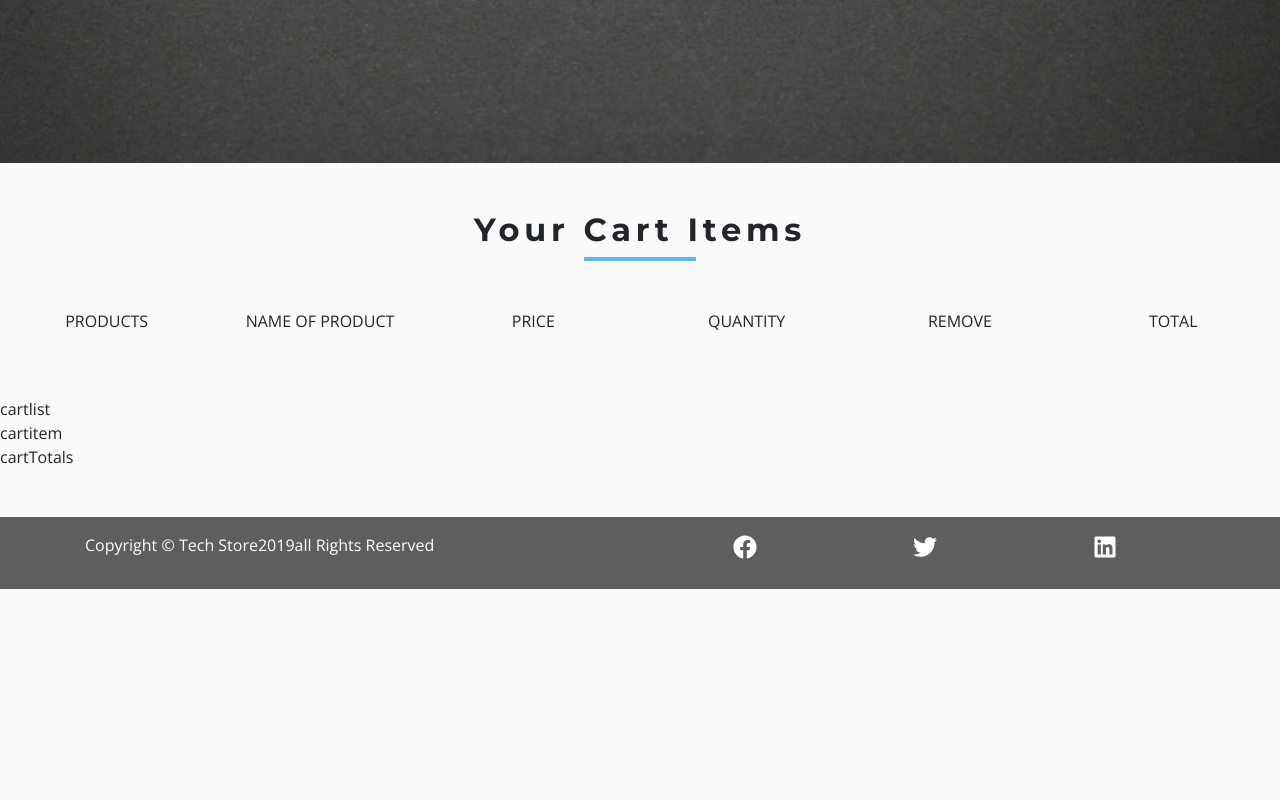
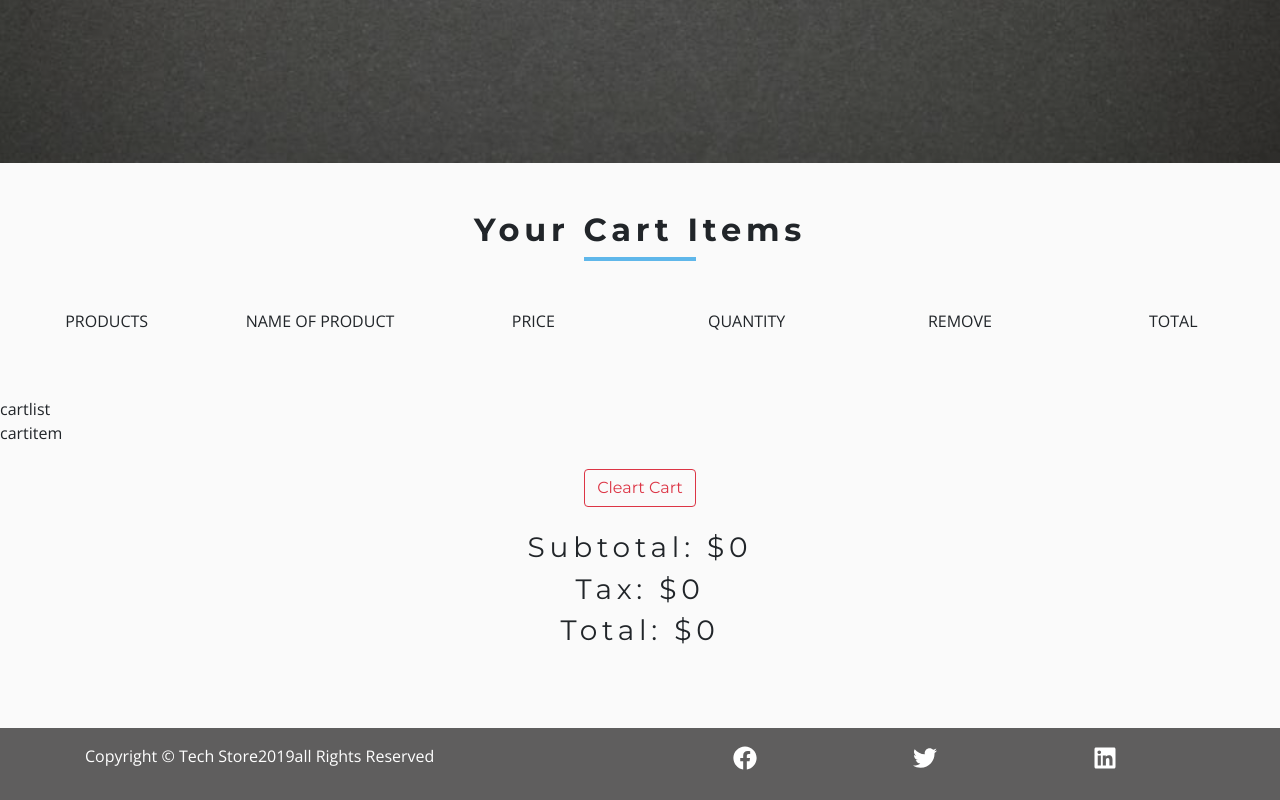
Before and after one commit to jpesg/react-tech-store-app, a React (Create React App) app: page /cart in a window 1280 px wide. Shown: the part 378-1178 px from the top of the page. Before the commit the page ends 967 px from the top, so only its background shows below. Built offline with nearby package versions, Linux system fonts and the light colour scheme.

Commit message:
CartTotal component

```diff
--- a/src/components/CartPage/CartTotals.js
+++ b/src/components/CartPage/CartTotals.js
@@ -1,5 +1,29 @@
 import React from "react";
+import { ProductConsumer } from "../../context";
 
 export default function CartTotals() {
-  return <div>cartTotals</div>;
+  return (
+    <div className="container">
+      <div className="row">
+        <ProductConsumer>
+          {value => {
+            const { clearCart, cartTotal, cartSubTotal, cartTax } = value;
+            return (
+              <div className="col text-title text-center my-4">
+                <button
+                  className="btn btn-outline-danger text-capitalize mb-4"
+                  onClick={() => clearCart()}
+                >
+                  cleart cart
+                </button>
+                <h3>subtotal: ${cartSubTotal}</h3>
+                <h3>tax: ${cartTax}</h3>
+                <h3>total: ${cartTotal}</h3>
+              </div>
+            );
+          }}
+        </ProductConsumer>
+      </div>
+    </div>
+  );
 }
--- a/src/context/Context.js
+++ b/src/context/Context.js
@@ -194,7 +194,7 @@
   };
   //clearCart
   clearCart = () => {
-    console.log("clearCart");
+    console.log(`clearCart`);
   };
 
   render() {
```
